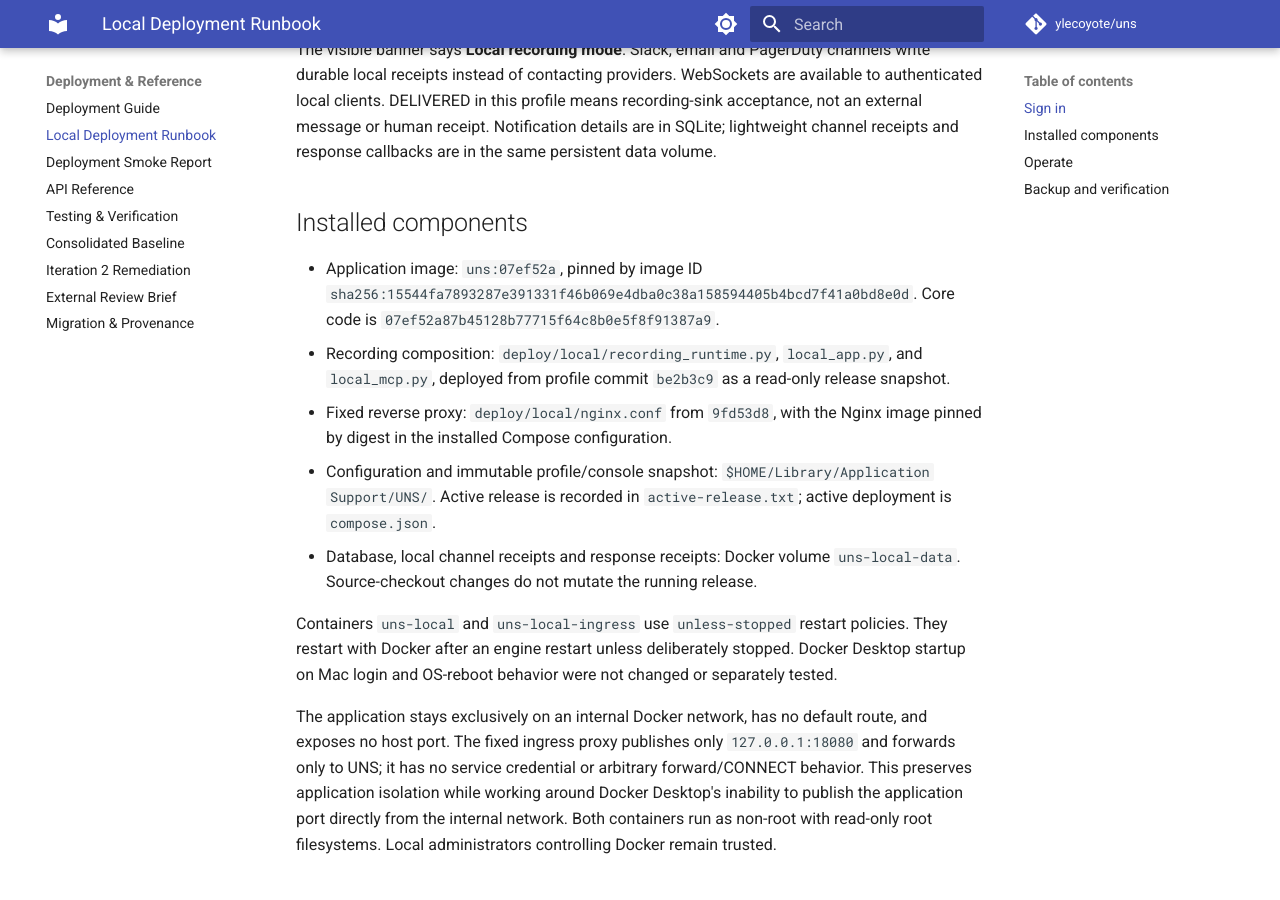
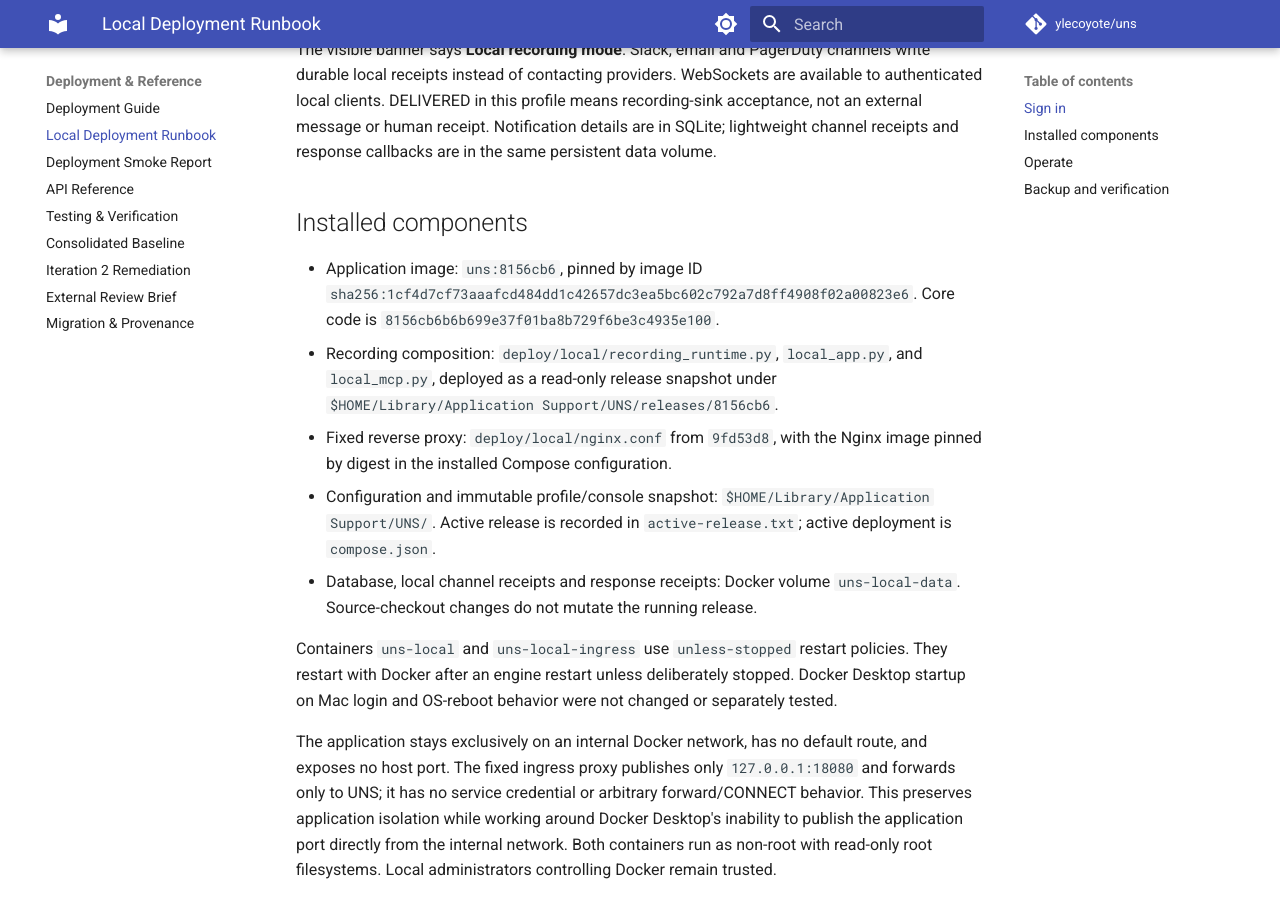
Before and after one commit to ylecoyote/uns, an MkDocs documentation site: the page built from docs/LOCAL_DEPLOYMENT.md, in a window 1280 px wide and 900 px high, scrolled down 477 px. Built offline with MkDocs 1.6.1 and Material for MkDocs 9.7.7, drawn with Linux system fonts in a browser that asks for light colours; comment, search, counter and statistics services are not loaded.

```diff
--- a/docs/LOCAL_DEPLOYMENT.md
+++ b/docs/LOCAL_DEPLOYMENT.md
@@ -10,8 +10,8 @@ The visible banner says **Local recording mode**. Slack, email and PagerDuty cha
 
 ## Installed components
 
-- Application image: `uns:07ef52a`, pinned by image ID `sha256:15544fa7893287e391331f46b069e4dba0c38a158594405b4bcd7f41a0bd8e0d`. Core code is `07ef52a87b45128b77715f64c8b0e5f8f91387a9`.
-- Recording composition: `deploy/local/recording_runtime.py`, `local_app.py`, and `local_mcp.py`, deployed from profile commit `be2b3c9` as a read-only release snapshot.
+- Application image: `uns:8156cb6`, pinned by image ID `sha256:1cf4d7cf73aaafcd484dd1c42657dc3ea5bc602c792a7d8ff4908f02a00823e6`. Core code is `8156cb6b6b699e37f01ba8b729f6be3c4935e100`.
+- Recording composition: `deploy/local/recording_runtime.py`, `local_app.py`, and `local_mcp.py`, deployed as a read-only release snapshot under `$HOME/Library/Application Support/UNS/releases/8156cb6`.
 - Fixed reverse proxy: `deploy/local/nginx.conf` from `9fd53d8`, with the Nginx image pinned by digest in the installed Compose configuration.
 - Configuration and immutable profile/console snapshot: `$HOME/Library/Application Support/UNS/`. Active release is recorded in `active-release.txt`; active deployment is `compose.json`.
 - Database, local channel receipts and response receipts: Docker volume `uns-local-data`. Source-checkout changes do not mutate the running release.
```
Also changed, not shown: 1 other file.
